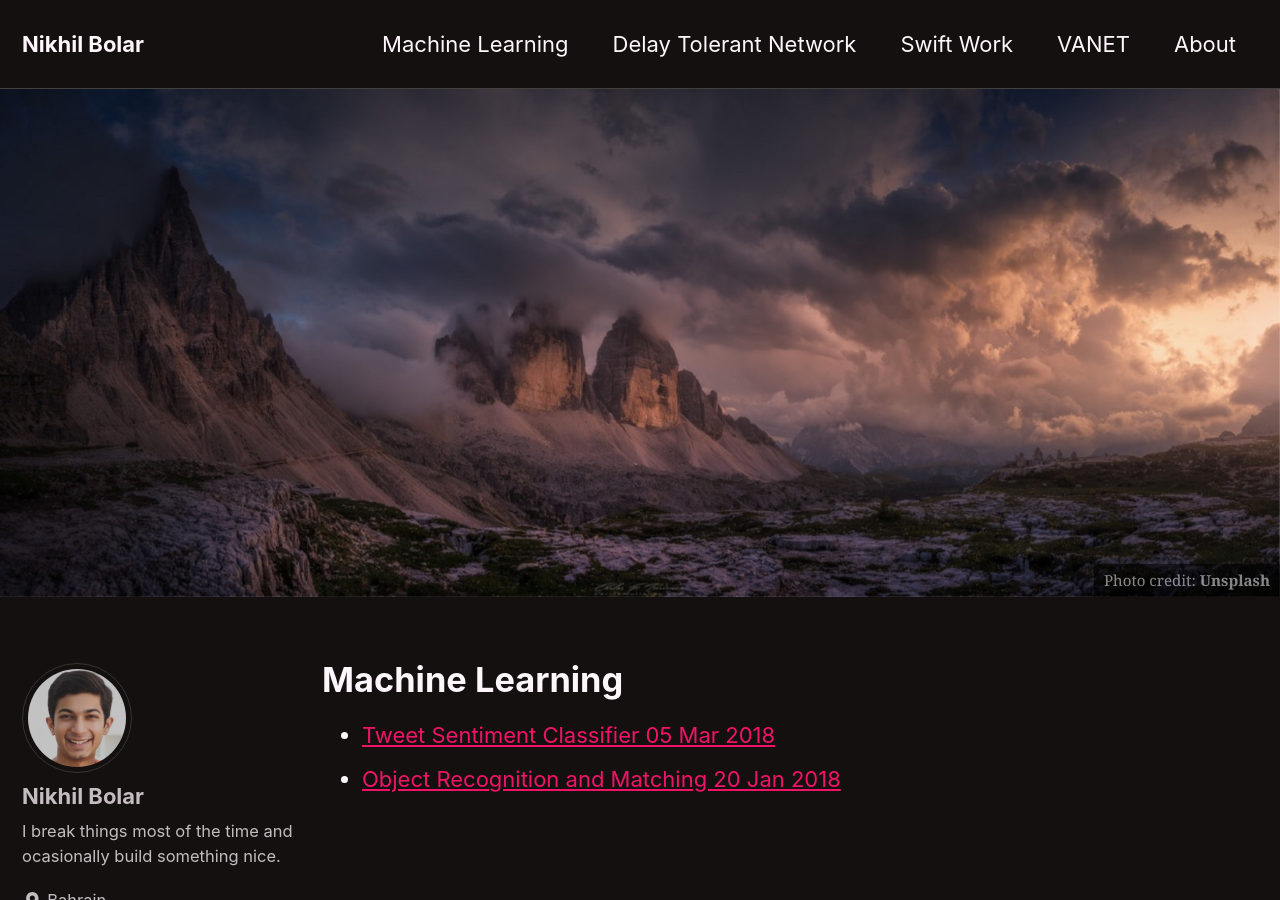
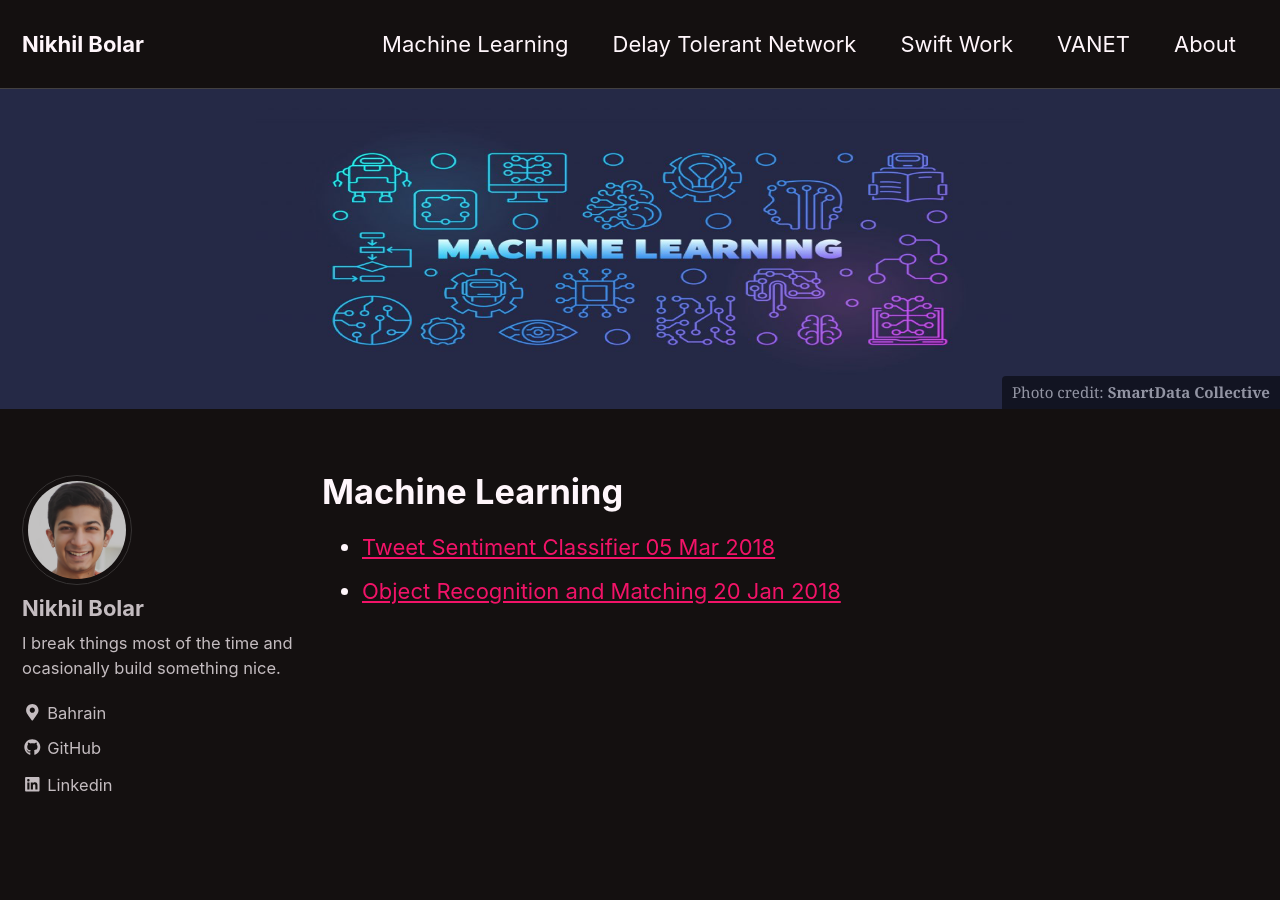
Before and after one commit to nbolar/nbolar.github.io, a Jekyll site: the page built from _pages/machine-learning.md, in a window 1280 px wide and 900 px high. Built offline with Jekyll 4.4.1, drawn with Linux system fonts in a browser that asks for light colours; cached includes are drawn as plain includes.

Commit message:
Updated ML

```diff
--- a/_pages/machine-learning.md
+++ b/_pages/machine-learning.md
@@ -4,8 +4,8 @@ permalink: /machine-learning/
 title: "Machine Learning"
 author_profile: true
 header:
-  image: "/images/photo4.jpg"
-  caption: "Photo credit: [**Unsplash**](https://unsplash.com)"
+  image: "/images/machine learning.png"
+  caption: "Photo credit: [**SmartData Collective**](https://www.smartdatacollective.com/savvy-entrepreneurs-are-using-machine-learning-to-streamline-logo-design/)"
 ---
 
 <ul>
```
Also changed, not shown: images/machine learning.png (added).
